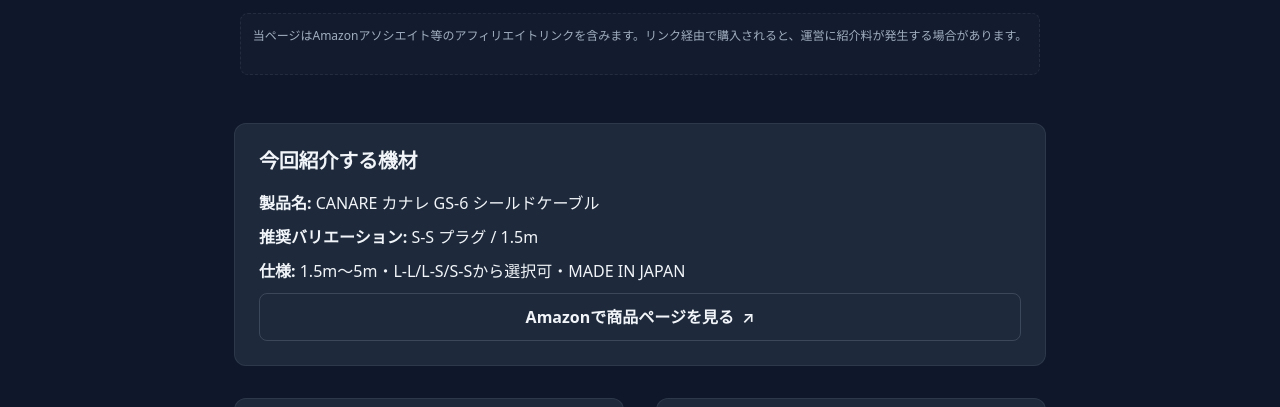
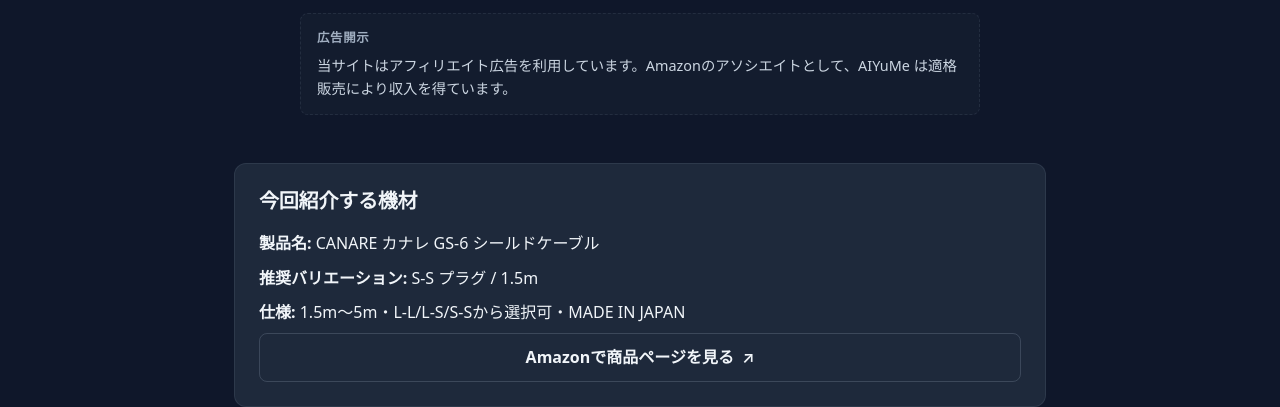
Before and after one commit to wadansyaku/steady-study-web, an Astro site: page /articles/studio-canare-gs6 in a window 1280 px wide. Shown: the part 314-721 px from the top of the page. Built offline with nearby package versions, Linux system fonts and the light colour scheme; Astro itself is replaced by a stand-in of ours.

Commit message:
Align Learning English labeling and strengthen affiliate disclosures

```diff
--- a/src/config.ts
+++ b/src/config.ts
@@ -11,13 +11,14 @@ export const config = {
   brands: {
     home: 'AIYuMe',
     education: 'AIYuMe Learning',
+    english: 'AIYuMe Learning English',
     creator: 'AIYuMe Studio',
     automation: 'AIYuMe Automation',
   },
   urls: {
     lineAddFriend: 'TODO_LINE_URL',
     booking: 'TODO_BOOKING_URL',
-    englishApp: '/aiyume_english/',
+    englishApp: '/aiyume_english/review',
     consultations: {
       learningLine: 'TODO_LINE_URL',
       studioLine: 'TODO_LINE_URL',
@@ -31,7 +32,7 @@ export const config = {
   affiliate: {
     amazonAssociateTag: 'TODO_AMAZON_ASSOCIATE_TAG',
     disclosure:
-      '当ページはAmazonアソシエイト等のアフィリエイトリンクを含みます。リンク経由で購入されると、運営に紹介料が発生する場合があります。',
+      '当サイトはアフィリエイト広告を利用しています。Amazonのアソシエイトとして、AIYuMe は適格販売により収入を得ています。',
     amazonLinks: {
       studyTimer: 'https://amzn.to/4rHUUZq',
       reviewBinder: 'https://amzn.to/3ZyFT06',
--- a/src/pages/articles/studio-canare-gs6.astro
+++ b/src/pages/articles/studio-canare-gs6.astro
@@ -27,7 +27,8 @@ const product = {
           を推奨しています。
         </p>
         <div class="disclosure-box">
-          <p class="text-xs text-dim">{config.affiliate.disclosure}</p>
+          <p class="disclosure-label">広告開示</p>
+          <p class="disclosure-text">{config.affiliate.disclosure}</p>
         </div>
       </header>
 
@@ -120,13 +121,25 @@ const product = {
   }
   .disclosure-box {
     background: rgba(30, 41, 59, 0.3);
-    padding: 0.75rem;
+    padding: 0.9rem 1rem;
     border-radius: var(--radius-sm);
     display: inline-block;
     border: 1px dashed var(--border);
+    max-width: 680px;
+    text-align: left;
   }
-  .text-xs {
-    font-size: 0.75rem;
+  .disclosure-label {
+    margin: 0 0 0.3rem;
+    font-size: 0.78rem;
+    font-weight: 800;
+    letter-spacing: 0.05em;
+    color: var(--text-dim);
+  }
+  .disclosure-text {
+    margin: 0;
+    font-size: 0.9rem;
+    color: var(--text-muted);
+    line-height: 1.6;
   }
   .product-card {
     margin-bottom: 2rem;
--- a/src/pages/articles/study-tools.astro
+++ b/src/pages/articles/study-tools.astro
@@ -54,7 +54,8 @@ const items = [
 
         <!-- Affiliate Disclosure -->
         <div class="disclosure-box">
-          <p class="text-xs text-dim">{config.affiliate.disclosure}</p>
+          <p class="disclosure-label">広告開示</p>
+          <p class="disclosure-text">{config.affiliate.disclosure}</p>
         </div>
       </header>
 
@@ -135,12 +136,26 @@ const items = [
   }
   .disclosure-box {
     background: rgba(30, 41, 59, 0.3);
-    padding: 0.75rem;
+    padding: 0.9rem 1rem;
     border-radius: var(--radius-sm);
     display: inline-block;
     border: 1px dashed var(--border);
+    max-width: 680px;
+    text-align: left;
   }
-  .text-xs { font-size: 0.75rem; }
+  .disclosure-label {
+    margin: 0 0 0.3rem;
+    font-size: 0.78rem;
+    font-weight: 800;
+    letter-spacing: 0.05em;
+    color: var(--text-dim);
+  }
+  .disclosure-text {
+    margin: 0;
+    font-size: 0.9rem;
+    color: var(--text-muted);
+    line-height: 1.6;
+  }
   .summary-card {
     background: rgba(16, 185, 129, 0.05);
     border-color: rgba(16, 185, 129, 0.2);
--- a/src/pages/index.astro
+++ b/src/pages/index.astro
@@ -72,6 +72,7 @@ const personas = [
             <li>模試が"次の行動"に落ちる形に</li>
             <li>親子で揉めにくい関わり方を設計</li>
           </ul>
+          <p class="svc-note">中学生向け単語帳アプリ「{config.brands.english}」を含む</p>
           <div class="svc-actions">
             <a
               class="btn btn-accent w-full"
```
Also changed, not shown: src/pages/education.astro (+5 -4 lines).
